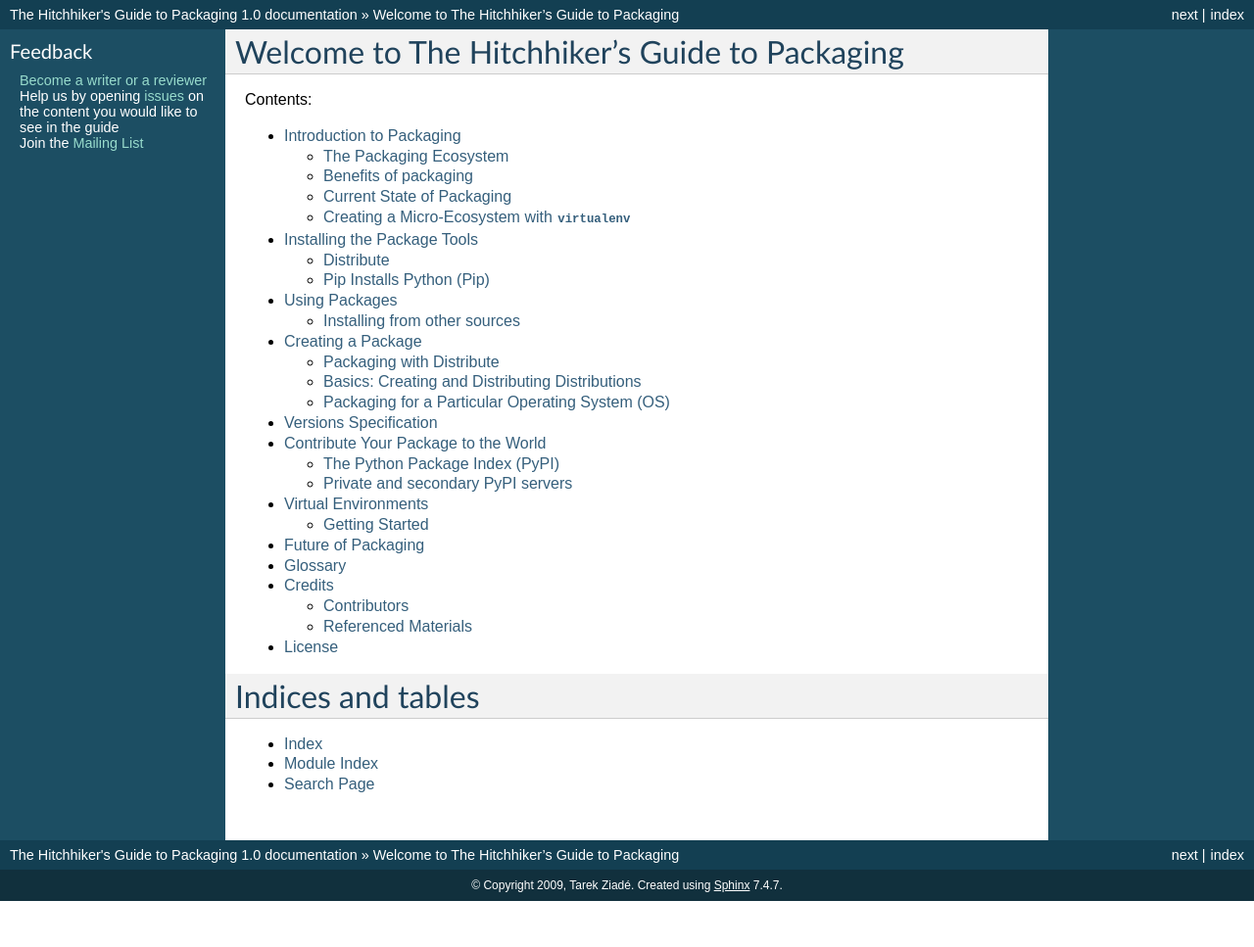
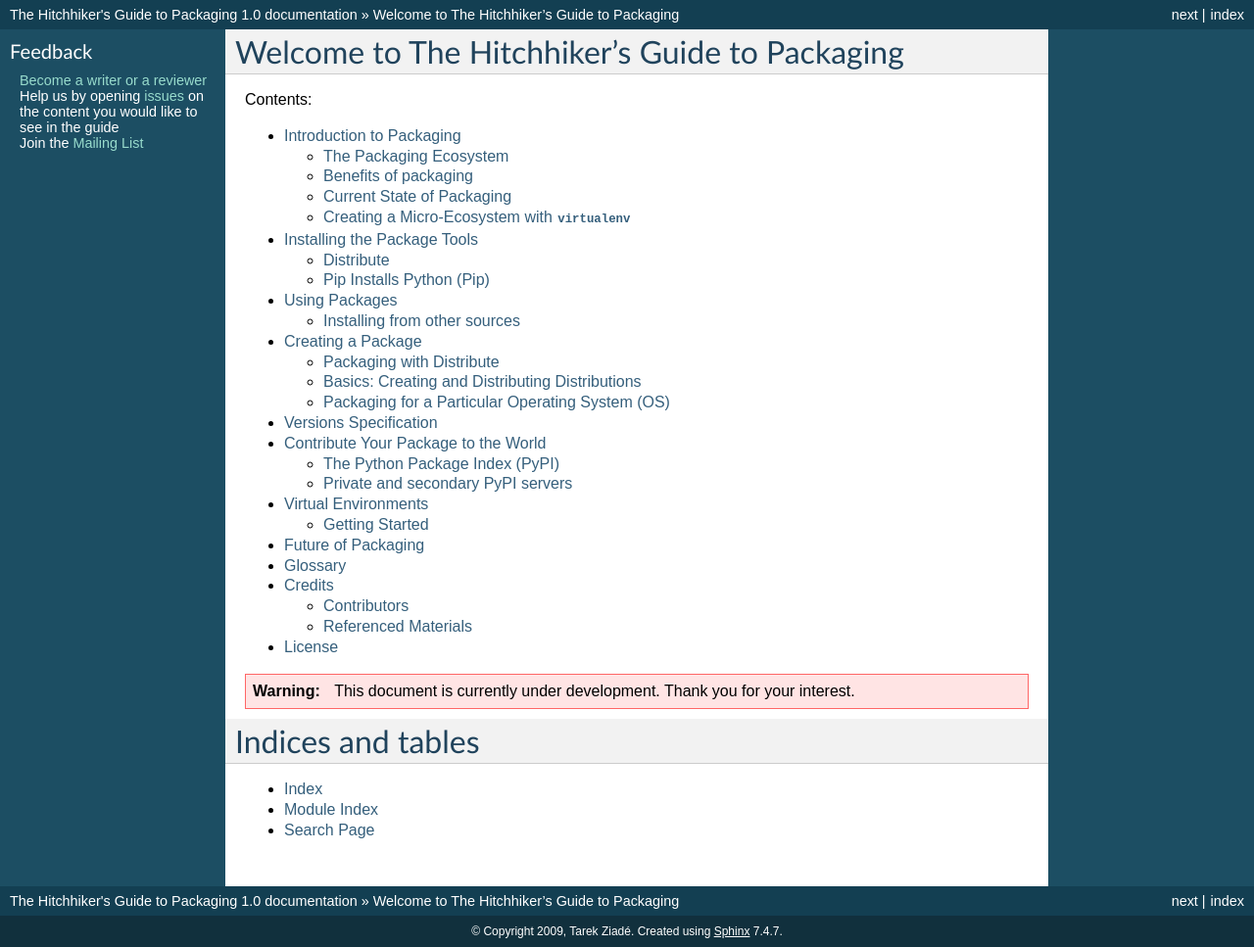
Before and after one commit to pypa/packaging.python.org, a Sphinx documentation site: the page built from source/index.txt, in a window 1280 px wide. Shown: the whole page at 98% size. Built offline with Sphinx 7.4.7, drawn with Linux system fonts in a browser that asks for light colours; before the commit the page ends 920 px from its top, so only the background shows below that.

Commit message:
Adding a message to tell visitors that this documentation is currently under development.

```diff
--- a/source/index.txt
+++ b/source/index.txt
@@ -18,6 +18,8 @@
    credits.txt
    license.txt
 
+.. warning:: This document is currently under development. Thank you for your interest.
+
 Indices and tables
 ==================
 
```
